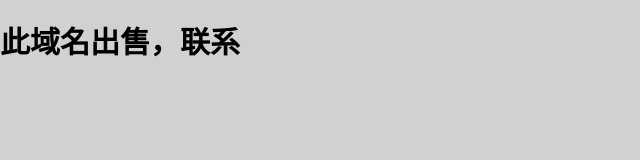
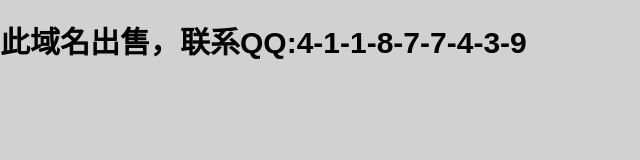
Before and after one commit to X-SPACE-KITT/SPACE, a plain HTML site: page index.html in a window 1280 px wide. Shown: the whole page, without its empty margins (0-640 px from the left). Drawn offline with nearby package versions, Linux system fonts and the light colour scheme.

Commit message:
Update index.html

```diff
--- a/index.html
+++ b/index.html
@@ -20,7 +20,7 @@
 
 <body>
 
- <H1>此域名出售，联系
+ <H1>此域名出售，联系QQ:4-1-1-8-7-7-4-3-9
 
 </body>
 </html>
```
